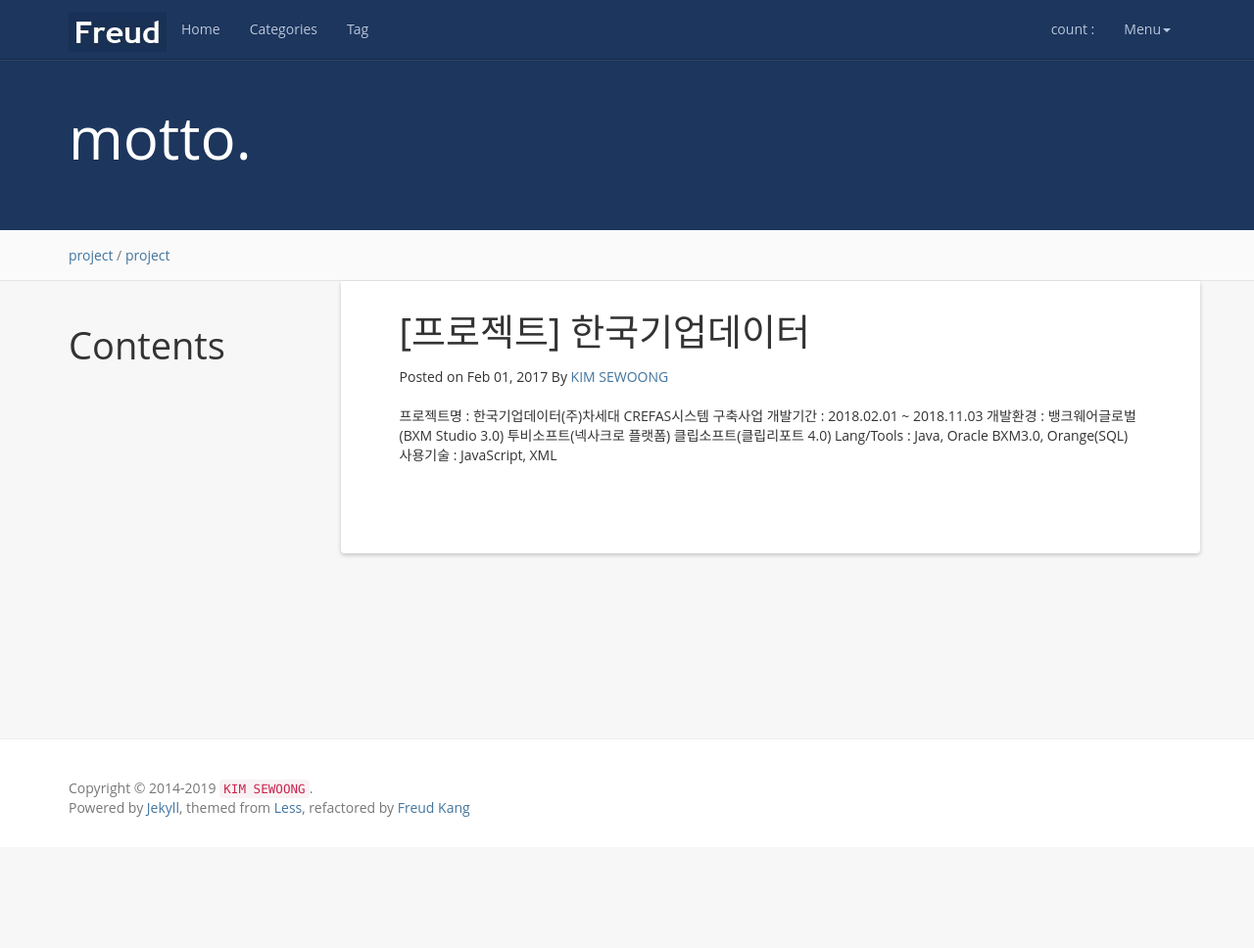
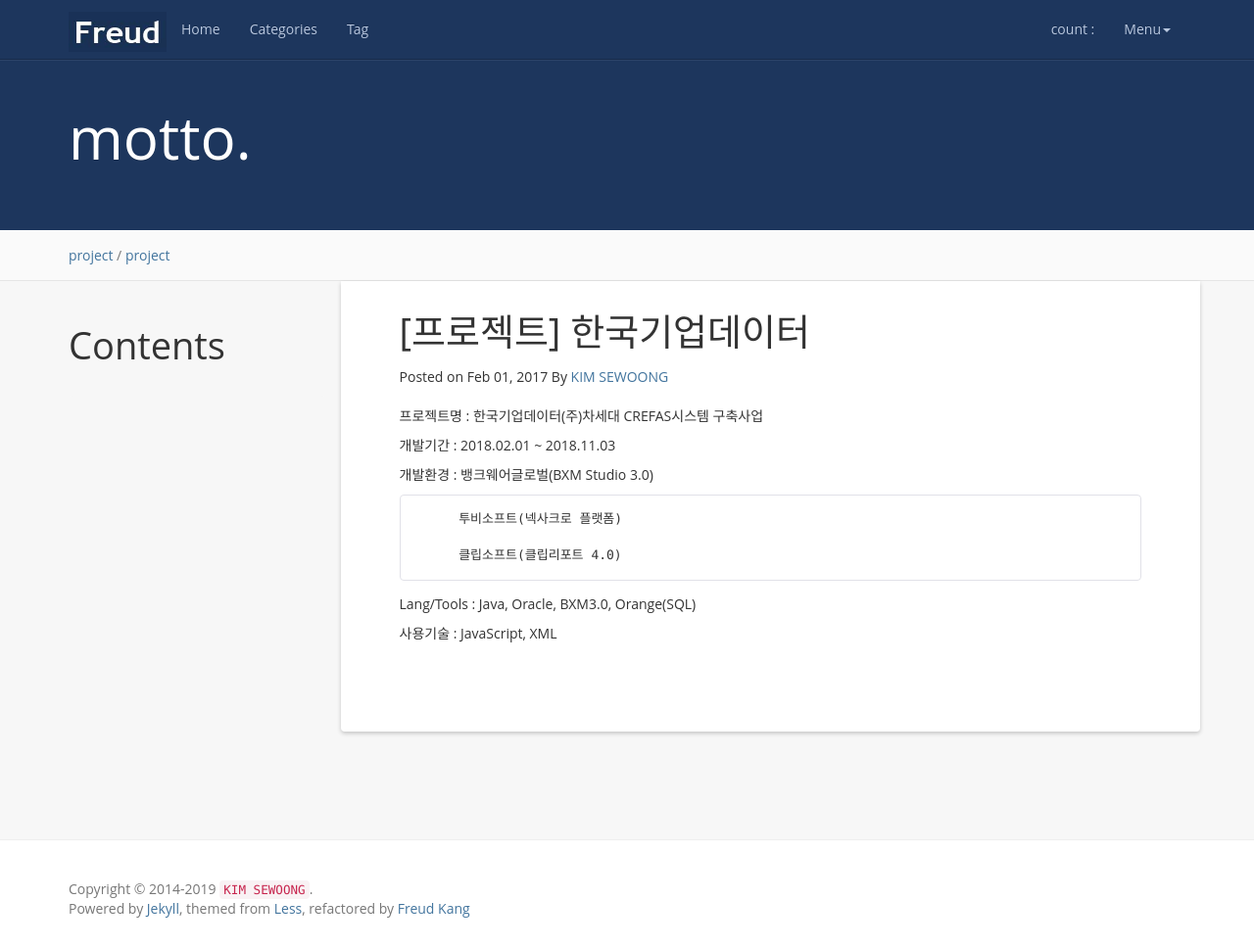
Before and after one commit to DevSWkim/devswkim.github.io, a Jekyll site: the page built from _posts/2017-02-01-ked.md, in a window 1280 px wide and 968 px high. Shown: the whole window at 98% size. Built offline with Jekyll 4.4.1, drawn with Linux system fonts in a browser that asks for light colours; nearby versions of some CDN libraries; a script that is not in the unit is left out; comment, search, counter and statistics services are not loaded.

```diff
--- a/_posts/2017-02-01-ked.md
+++ b/_posts/2017-02-01-ked.md
@@ -11,10 +11,15 @@ tag: project
 
 
 프로젝트명 : 한국기업데이터(주)차세대 CREFAS시스템 구축사업
+
 개발기간 : 2018.02.01 ~ 2018.11.03
+
 개발환경 : 뱅크웨어글로벌(BXM Studio 3.0)
-               투비소프트(넥사크로 플랫폼)
-               클립소프트(클립리포트 4.0)
-Lang/Tools : Java, Oracle
-                      BXM3.0, Orange(SQL)
+
+         투비소프트(넥사크로 플랫폼)
+
+         클립소프트(클립리포트 4.0)
+
+Lang/Tools : Java, Oracle, BXM3.0, Orange(SQL)
+
 사용기술 : JavaScript, XML
```
